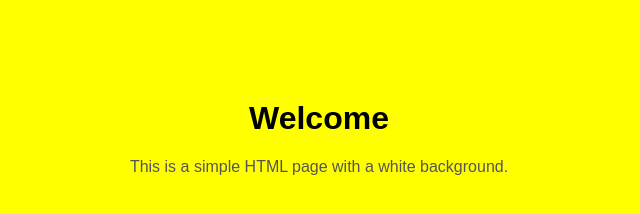
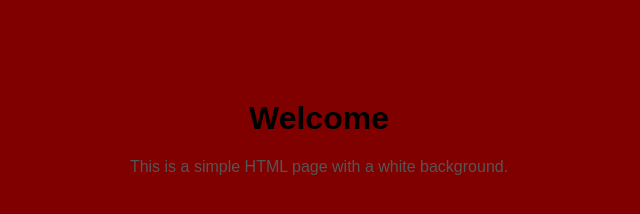
Before and after one commit to Chandrumgchandu/Devops-todo-app, a plain HTML site: page app/index.html in a window 1280 px wide. Shown: the whole page, without its empty margins (321-961 px from the left). Drawn offline with Linux system fonts and the light colour scheme.

Commit message:
bg changed to maroon

```diff
--- a/app/index.html
+++ b/app/index.html
@@ -7,7 +7,7 @@
 
     <style>
         body {
-            background-color: yellow;
+            background-color: maroon;
             margin: 0;
             font-family: Arial, sans-serif;
         }
```
